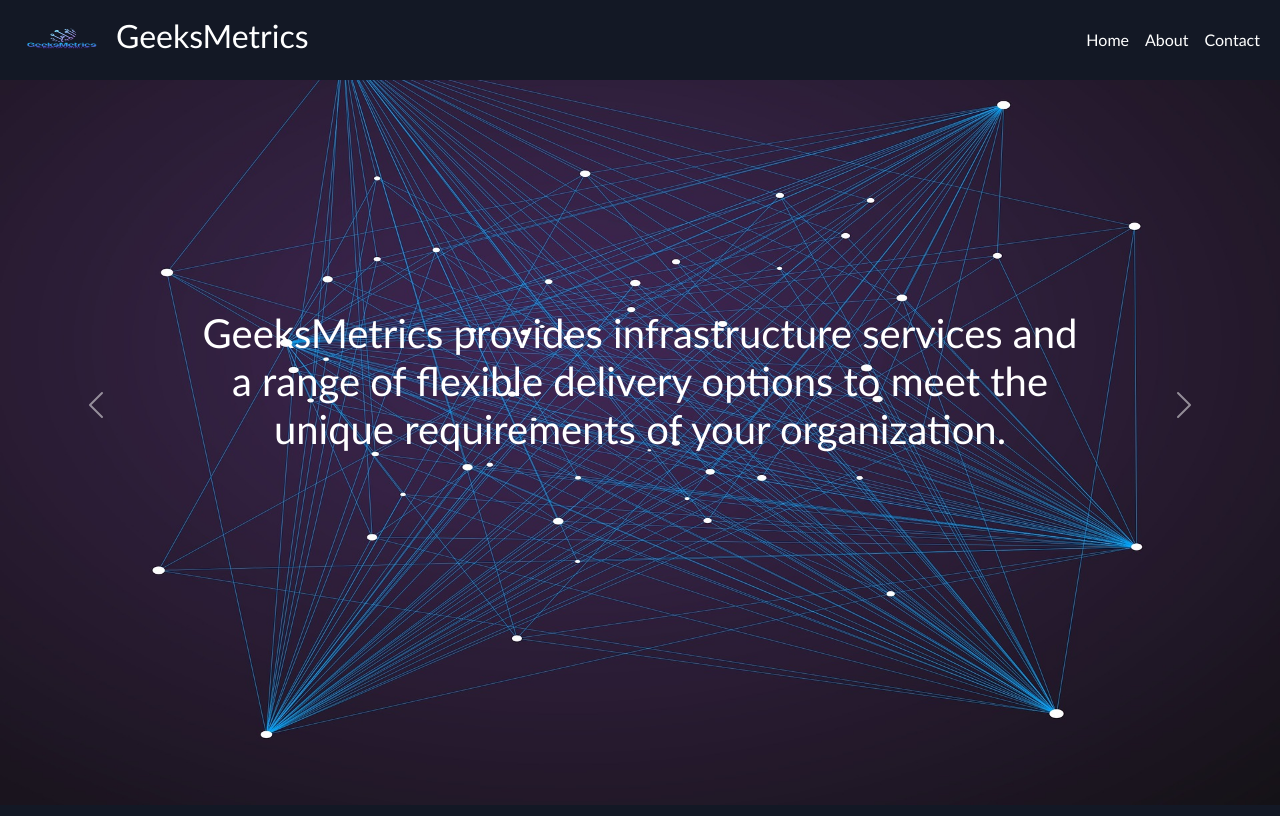
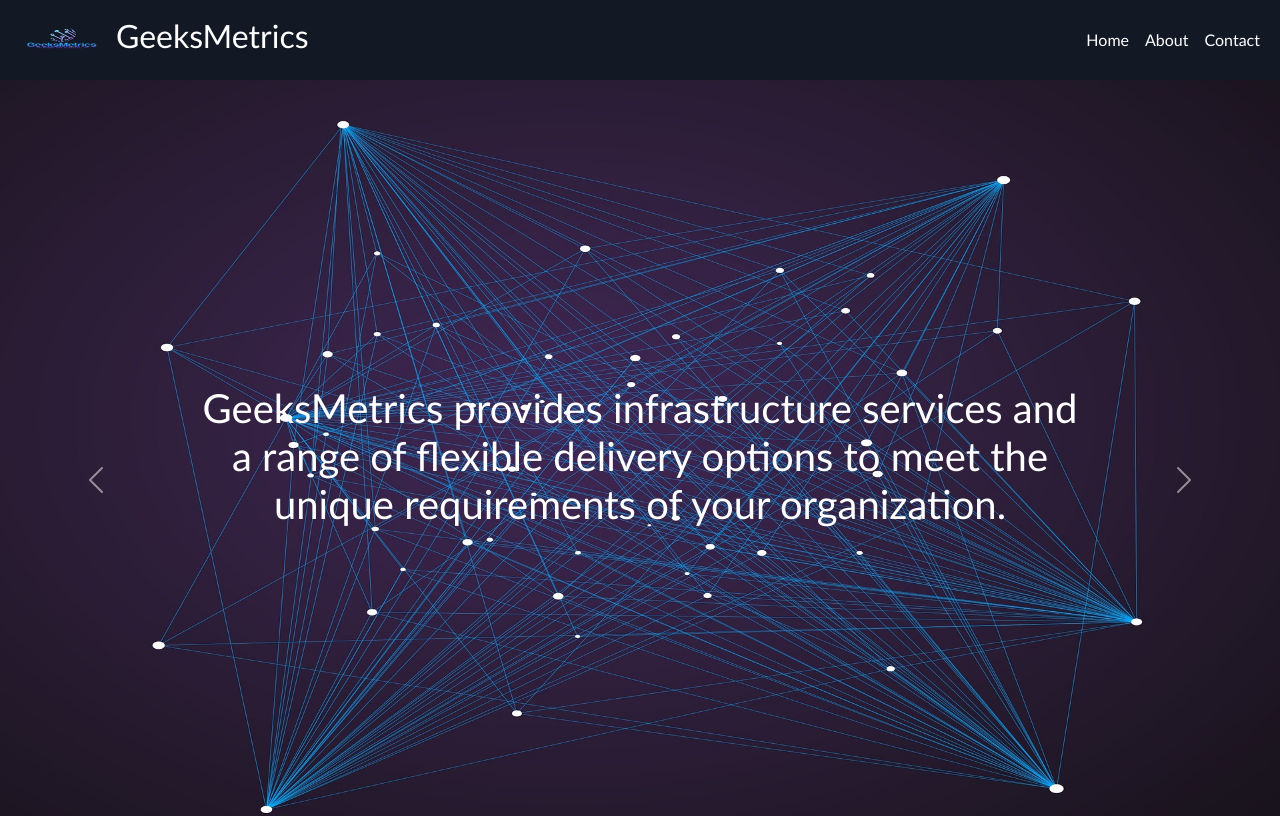
Before and after one commit to Codfish71/GeekMetricsPortfolio, an Angular app: page / in a window 1280 px wide. Shown: the top 816 px of the page. Built offline with nearby package versions, Linux system fonts and the light colour scheme.

Commit message:
Header made non sticky to resolve the content hide issue

```diff
--- a/src/app/core/components/header/header.component.html
+++ b/src/app/core/components/header/header.component.html
@@ -1,4 +1,4 @@
-<nav class="navbar navbar-expand-lg sticky">
+<nav class="navbar navbar-expand-lg navbar-dark">
   <div class="container-fluid">
     <a href="" class="navbar-brand d-flex align-items-center">
       <img
@@ -18,7 +18,7 @@
       aria-label="Toggle navigation"
       class="navbar-toggler text-light"
     >
-      <span class="navbar-toggler-icon text-white"></span>
+      <span class="navbar-toggler-icon"></span>
     </button>
     <div
       id="navbarSupportedContent"
--- a/src/app/core/components/home/home.component.css
+++ b/src/app/core/components/home/home.component.css
@@ -1,7 +1,7 @@
 hr {
     margin: 0 0;
   }
-
+/*
 .home {
     margin-top: 5px;
-}
+} */
```
